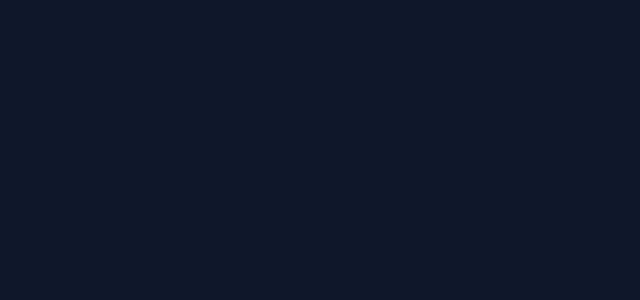
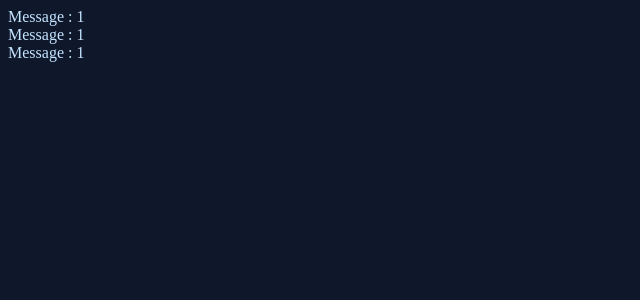
Before and after one commit to level1cr3/learnReact, a React (Vite) app: page / in a window 1280 px wide. Shown: the top 300 px of the page, without its empty margins (0-640 px from the left). Built offline with nearby package versions, Linux system fonts and the light colour scheme.

Commit message:
Keeping components pure

```diff
--- a/index.html
+++ b/index.html
@@ -8,7 +8,7 @@
   <title>Vite + React + TS</title>
 </head>
 
-<body style="background-color:#0f172a ;">
+<body style="background-color:#0f172a ; color:rgb(196, 228, 255)">
   <section id="root"></section>
   <script type="module" src="/src/main.tsx"></script>
 </body>
--- a/src/App.tsx
+++ b/src/App.tsx
@@ -1,7 +1,14 @@
 import { useState } from "react";
+import MyMsg from "./MyMsg";
 
 function App() {
-  return <div> </div>;
+  return (
+    <div>
+      <MyMsg />
+      <MyMsg />
+      <MyMsg />
+    </div>
+  );
 }
 
 export default App;
--- /dev/null
+++ b/src/MyMsg.tsx
@@ -0,0 +1,20 @@
+import React from "react";
+
+// let count = 0;
+
+// const MyMsg = () => {
+//   count++;
+//   return <div>Message : {count}</div>;
+// }; // impure function. It returns different value every time we call this function.
+
+const MyMsg = () => {
+  let count = 0;
+  count++;
+  return <div>Message : {count}</div>;
+}; // pure function.
+
+// to keep our components pure. we should keep changes out of the render phase. we should not change any object that
+// existed before rendering.
+// It is totally fine to change object. that we created as part of rendering.
+
+export default MyMsg;
```
Also changed, not shown: src/Notes.txt.
